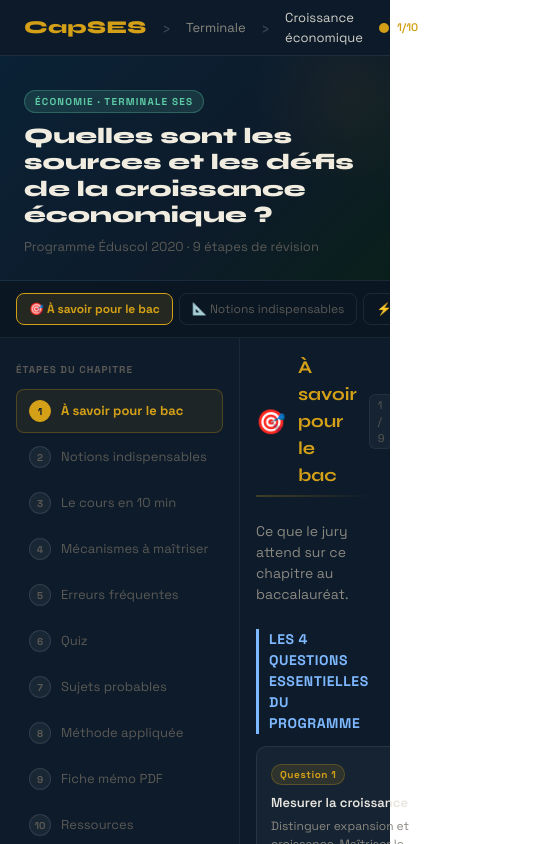
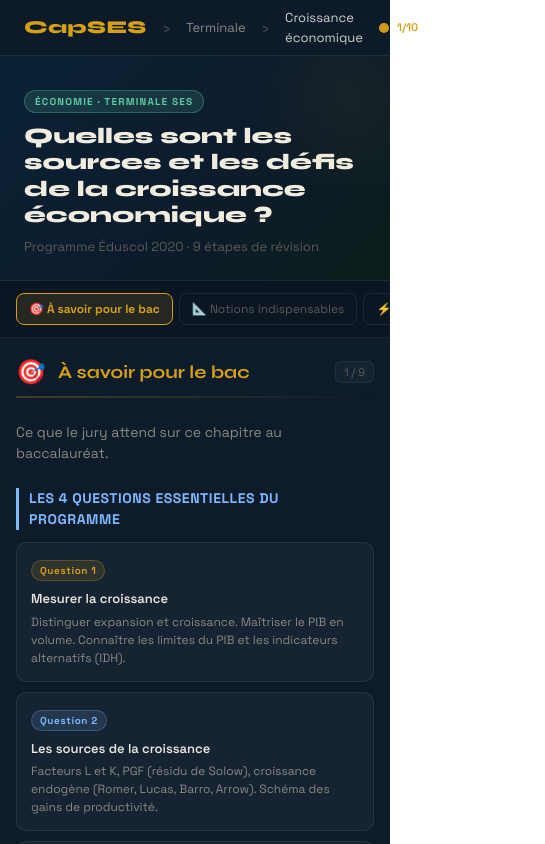
Before and after one commit to menceco-dakasier/capses, a Next.js app: page /terminale/croissance-economique in a window 390 px wide. Shown: the top 844 px of the page, 545 px wide, since content can reach past the window. Built offline with nearby package versions, Linux system fonts and the light colour scheme.

Commit message:
Fix 404 croissance : double aside corrigé + responsive mobile

```diff
--- a/src/app/terminale/croissance-economique/page.tsx
+++ b/src/app/terminale/croissance-economique/page.tsx
@@ -1,6 +1,17 @@
 "use client";
 
-import { useState } from "react";
+import { useState, useEffect } from "react";
+
+function useIsMobile() {
+  const [isMobile, setIsMobile] = useState(false);
+  useEffect(() => {
+    const check = () => setIsMobile(window.innerWidth < 768);
+    check();
+    window.addEventListener("resize", check);
+    return () => window.removeEventListener("resize", check);
+  }, []);
+  return isMobile;
+}
 
 // ─── Types ────────────────────────────────────────────────────────────────────
 type StepId =
@@ -1067,6 +1078,7 @@ function renderStep(id: StepId) {
 export default function CroissanceEconomiquePage() {
   const [active, setActive] = useState<StepId>("savoir");
   const [sidebarOpen, setSidebarOpen] = useState(false);
+  const isMobile = useIsMobile();
 
   const currentStep = STEPS.find((s) => s.id === active)!;
 
@@ -1085,13 +1097,7 @@ export default function CroissanceEconomiquePage() {
         ::-webkit-scrollbar { width: 4px; }
         ::-webkit-scrollbar-track { background: transparent; }
         ::-webkit-scrollbar-thumb { background: rgba(255,255,255,0.1); border-radius: 2px; }
-        @media (max-width: 767px) {
-          .capses-sidebar { display: none !important; }
-          .capses-layout { grid-template-columns: 1fr !important; }
-          .capses-main { padding: 1rem 1rem 3rem !important; }
-          .capses-stat-grid { grid-template-columns: 1fr 1fr !important; }
-          .capses-card-grid { grid-template-columns: 1fr !important; }
-        }
+
         strong { font-weight: 600; }
         table { width: 100%; border-collapse: collapse; font-size: 13px; margin-bottom: 1rem; }
         th { background: rgba(255,255,255,0.05); padding: 9px 12px; text-align: left; font-weight: 600; color: #8a8880; border-bottom: 1px solid rgba(255,255,255,0.08); font-family: Space Grotesk, sans-serif; }
@@ -1218,7 +1224,7 @@ export default function CroissanceEconomiquePage() {
           maxWidth: 1100,
           margin: "0 auto",
           display: "grid",
-          gridTemplateColumns: "240px 1fr",
+          gridTemplateColumns: isMobile ? "1fr" : "240px 1fr",
           gap: 0,
           minHeight: "calc(100vh - 200px)",
         }}
@@ -1226,6 +1232,7 @@ export default function CroissanceEconomiquePage() {
         {/* SIDEBAR */}
         <aside
           style={{
+            display: isMobile ? "none" : "block",
             borderRight: "1px solid rgba(255,255,255,0.06)",
             padding: "1.5rem 1rem",
             position: "sticky",
@@ -1307,7 +1314,7 @@ export default function CroissanceEconomiquePage() {
         </aside>
 
         {/* CONTENT */}
-        <main className="capses-main" style={{ padding: "2rem 2rem 4rem", minWidth: 0 }}>
+        <main style={{ padding: isMobile ? "1rem 1rem 3rem" : "2rem 2rem 4rem", minWidth: 0 }}>
           {/* Step header */}
           <div style={{ marginBottom: "1.5rem" }}>
             <div style={{ display: "flex", alignItems: "center", gap: 12, marginBottom: 6 }}>
```
